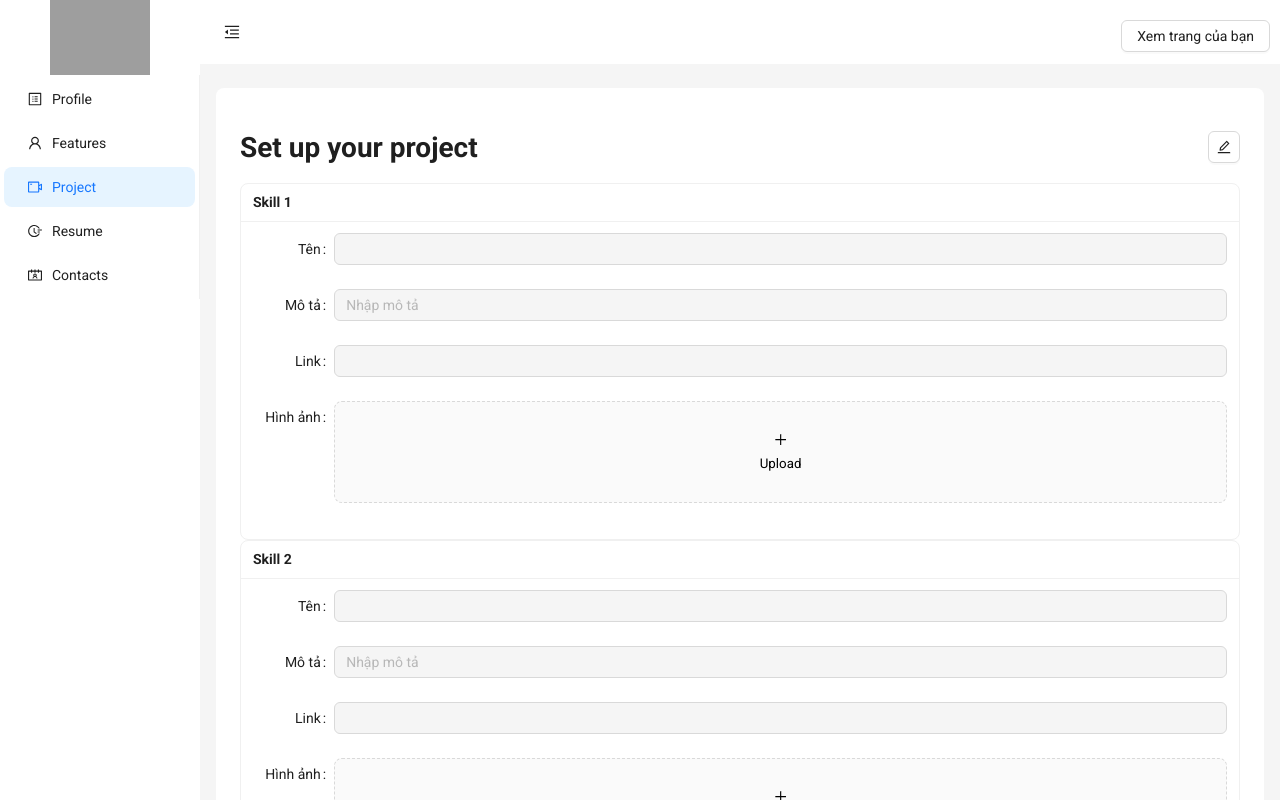
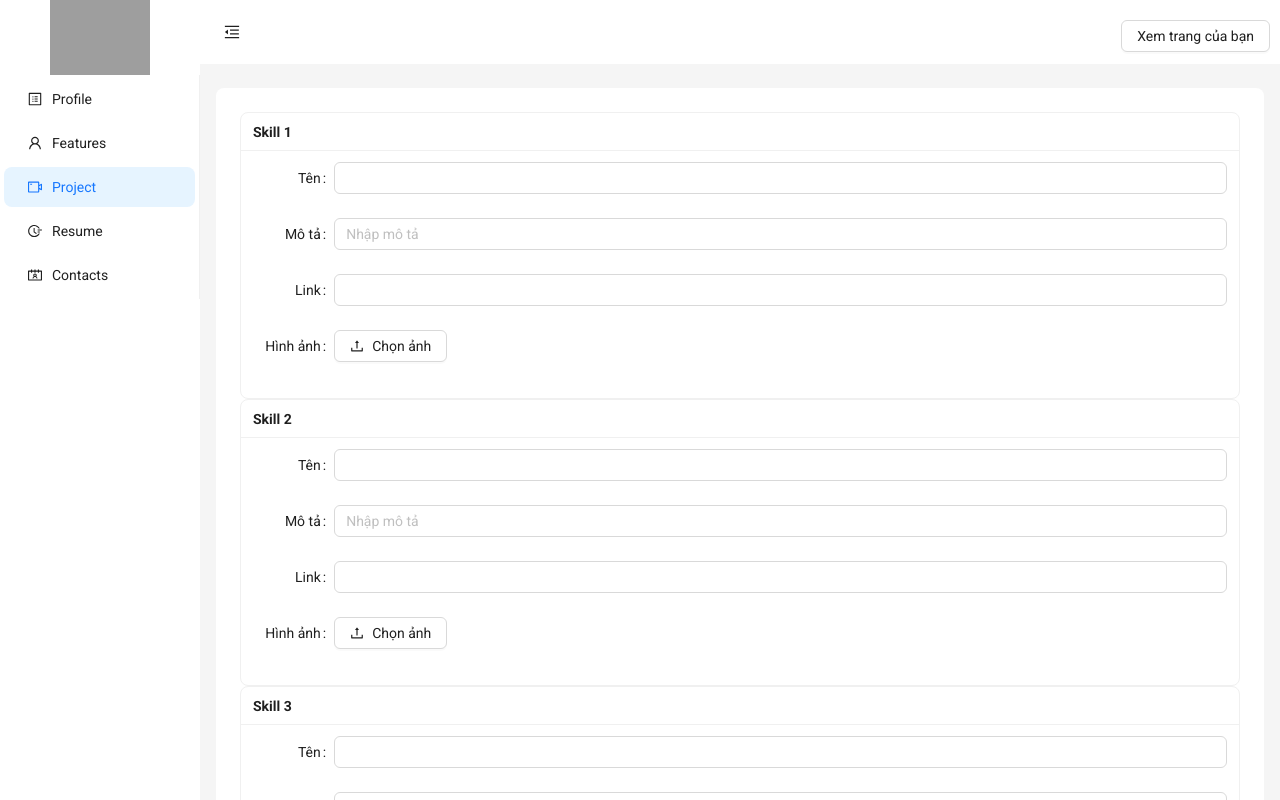
Before and after one commit to thanhlamcode/MyCV, a React (Create React App) app: page /admin/project in a window 1280 px wide. Shown: the top 800 px of the page. Built offline with nearby package versions, Linux system fonts and the light colour scheme; sample sign-in values are in the browser's storage; grey boxes are pictures that could not be loaded.

Commit message:
Chỉnh sửa project thành công

```diff
--- a/package.json
+++ b/package.json
@@ -9,6 +9,7 @@
     "@testing-library/user-event": "^13.5.0",
     "animate.css": "^4.1.1",
     "antd": "^5.18.0",
+    "axios": "^1.7.7",
     "dotenv": "^16.4.5",
     "react": "^18.3.1",
     "react-dom": "^18.3.1",
--- a/src/pages/Admin/Project/index.js
+++ b/src/pages/Admin/Project/index.js
@@ -1,21 +1,180 @@
+// Front-end Component (FE)
+import { Button, Card, Col, Form, Input, Row, Upload } from "antd";
+import { DownloadOutlined, UploadOutlined } from "@ant-design/icons";
 import { useState } from "react";
-import BoxTitle from "../../../components/Admin/BoxTitle";
-import FormProject from "../../../components/Admin/Form/formProject";
 
-function Project() {
-  const [componentDisabled, setComponentDisabled] = useState(true);
+function Project(props) {
+  const { componentDisabled } = props;
+  const [form] = Form.useForm();
+  const [fileList, setFileList] = useState([[], [], [], [], [], []]);
+
+  const handleFinish = async (values) => {
+    try {
+      console.log("Form values:", values);
+
+      // Upload all files to Cloudinary or another service before submitting the form
+      const uploadedFiles = await Promise.all(
+        fileList.map(async (files, index) => {
+          if (files.length > 0) {
+            const formData = new FormData();
+            formData.append("file", files[0].originFileObj); // Append the file to the formData object
+            formData.append("upload_preset", "your_upload_preset"); // Cloudinary-specific field for upload preset
+
+            // Send the file to Cloudinary using fetch
+            const response = await fetch(
+              "http://localhost:4000/admin/project/upload",
+              {
+                method: "POST",
+                body: formData,
+              }
+            );
+
+            if (!response.ok) {
+              throw new Error(
+                `Upload failed for index ${index}: ${response.statusText}`
+              );
+            }
+
+            const data = await response.json();
+            console.log(`File uploaded for index ${index}:`, data);
+            return data.secure_url; // Return the URL of the uploaded file
+          }
+          return null; // Return null if no file was provided for this index
+        })
+      );
+
+      // Construct the projects array with all required information, including uploaded image URLs
+      const projects = values.items.map((item, index) => ({
+        projectName: item.name,
+        description: item.description,
+        linkProject: item.link,
+        image: uploadedFiles[index], // Use the uploaded image URL
+      }));
+
+      console.log("Constructed projects array:", projects);
+
+      const projectId = "671728fe982e1b8fd2babb74"; // Static project ID for demonstration
+      console.log(
+        "Sending PATCH request to update project with ID:",
+        projectId
+      );
+
+      // Send the PATCH request to update the project with all collected data
+      const response = await fetch(
+        `http://localhost:4000/admin/project/edit/${projectId}`,
+        {
+          method: "PATCH",
+          headers: {
+            "Content-Type": "application/json",
+          },
+          body: JSON.stringify({ projects }),
+        }
+      );
+
+      console.log("Received response from server:", response);
+
+      if (response.ok) {
+        const data = await response.json();
+        console.log("Response data:", data); // Log the response data if the request was successful
+      } else {
+        const errorText = await response.text();
+        console.error("Upload failed:", response.statusText, errorText); // Log any error messages from the server
+      }
+    } catch (error) {
+      console.error("Error in handleFinish:", error); // Log any errors that occur during the process
+    }
+  };
+
+  const handleFileChange = (index, info) => {
+    console.log(`Handling file change for index ${index}:`, info); // Log file change event details
+    const updatedFileList = [...fileList];
+    updatedFileList[index] = info.fileList; // Update the file list state for the specified index
+    setFileList(updatedFileList); // Update the state with the new file list
+    console.log("Updated fileList:", updatedFileList); // Log the updated file list
+  };
+
   return (
-    <>
-      <BoxTitle
-        componentDisabled={componentDisabled}
-        title="Set up your project"
-        setComponentDisabled={setComponentDisabled}
-      />
-      <FormProject
-        componentDisabled={componentDisabled}
-        setComponentDisabled={setComponentDisabled}
-      />
-    </>
+    <div className="input-item">
+      <Form
+        disabled={componentDisabled}
+        onFinish={handleFinish} // Handle form submission
+        labelCol={{
+          span: 2,
+        }}
+        wrapperCol={{
+          span: 22,
+        }}
+        form={form}
+        name="dynamic_form_complex"
+        style={{
+          maxWidth: "100%",
+        }}
+        autoComplete="off"
+        initialValues={{
+          items: [{}], // Initial form values with an empty item
+        }}
+      >
+        <Row gutter={[30, 30]}>
+          <Col span={24}>
+            {[...Array(6)].map((_, index) => (
+              <Card
+                style={{ width: "100%" }}
+                size="small"
+                title={`Skill ${index + 1}`}
+                key={index}
+              >
+                {/* Project Name Field */}
+                <Form.Item label="Tên" name={["items", index, "name"]}>
+                  <Input />
+                </Form.Item>
+
+                {/* Project Description Field */}
+                <Form.Item
+                  label="Mô tả"
+                  name={["items", index, "description"]}
+                  style={{ width: "100%" }}
+                >
+                  <Input placeholder="Nhập mô tả" style={{ width: "100%" }} />
+                </Form.Item>
+
+                {/* Project Link Field */}
+                <Form.Item
+                  label="Link:"
+                  name={["items", index, "link"]}
+                  style={{ width: "100%" }}
+                >
+                  <Input style={{ width: "100%" }} />
+                </Form.Item>
+
+                {/* File Upload Field */}
+                <Form.Item label="Hình ảnh" style={{ width: "100%" }}>
+                  <Upload
+                    name="image"
+                    listType="picture"
+                    maxCount={1}
+                    beforeUpload={() => false} // Prevent automatic upload so that upload happens on form submit
+                    onChange={(info) => handleFileChange(index, info)} // Handle file selection
+                  >
+                    <Button icon={<UploadOutlined />}>Chọn ảnh</Button>
+                  </Upload>
+                </Form.Item>
+              </Card>
+            ))}
+          </Col>
+
+          {/* Save Button to Submit the Form */}
+          <Col span={24} style={{ display: "flex", justifyContent: "center" }}>
+            <Button
+              type="primary"
+              icon={<DownloadOutlined />}
+              htmlType="submit"
+            >
+              Save
+            </Button>
+          </Col>
+        </Row>
+      </Form>
+    </div>
   );
 }
 
```
Also changed, not shown: src/service/project.admin.js (added, +67 -0 lines), 1 other file (tests, documents, lock files or other folders).
